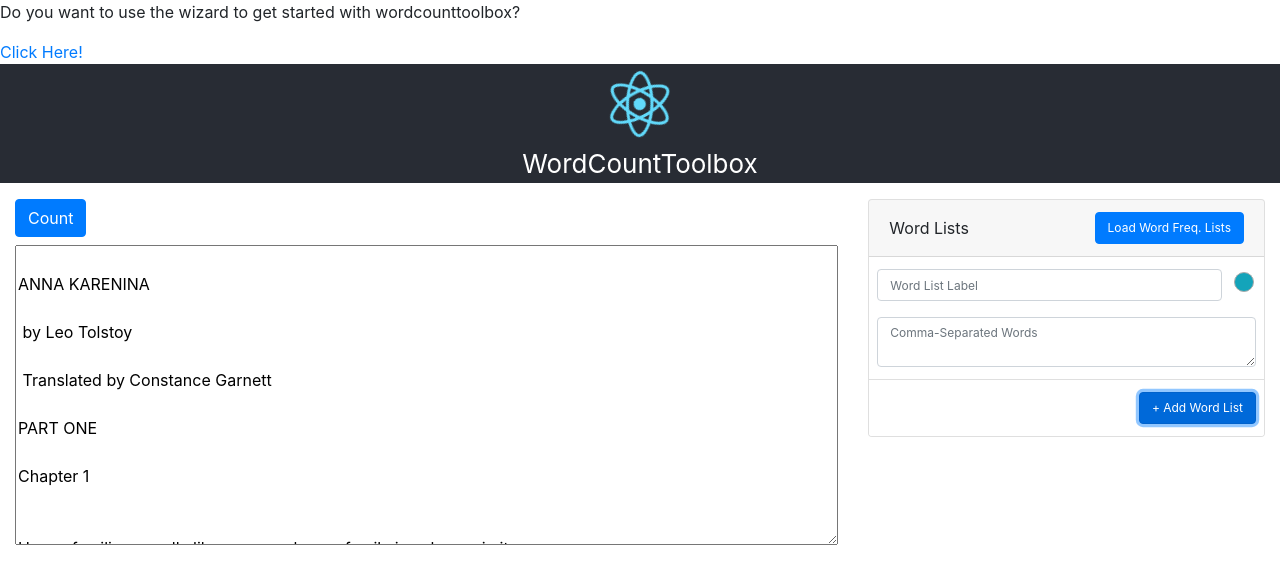
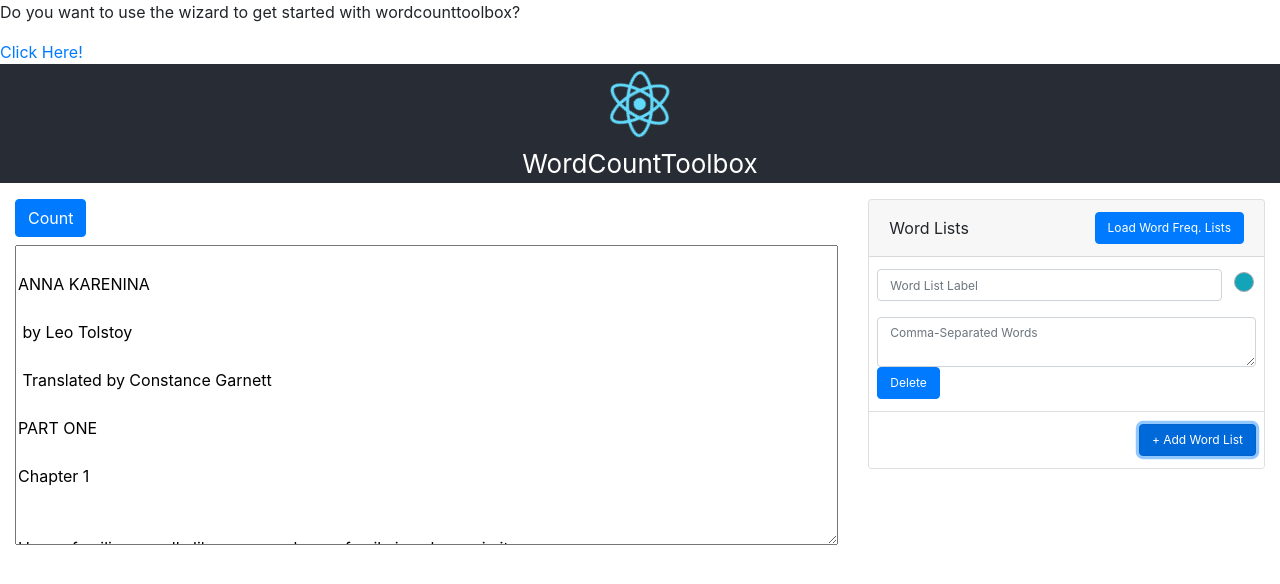
Before and after one commit to ehsabd/wordcounttoolbox, a React (Create React App) app: page / in a window 1280 px wide. Both pictures are taken after a click on the button "+ Add Word List". Shown: the top 584 px of the page. Built offline with nearby package versions, Linux system fonts and the light colour scheme.

Commit message:
delete wordlist function

```diff
--- a/src/App.js
+++ b/src/App.js
@@ -24,11 +24,16 @@
     this.textChanged = this.textChanged.bind(this);
     this.addWordList = this.addWordList.bind(this);
     this.loadWordFreqLists = this.loadWordFreqLists.bind(this);
+    this.deleteWordList = this.deleteWordList.bind(this);
 
   }
 
   componentDidMount(){
     this.loadWordLists();
+  }
+
+  deleteWordList(e, index){
+    this.saveWordLists(this.state.wordLists.filter((item, i)=>i !== index));
   }
 
   wordListItemChanged(index, obj) {
@@ -78,7 +83,7 @@
              <WordCounter textChanged={this.textChanged} text={this.state.text} wordLists={this.state.wordLists}></WordCounter>
             </div>
             <div className="col-sm-4">
-              <WordListsContainer addWordList={this.addWordList} loadWordFreqLists={this.loadWordFreqLists} itemChanged={this.wordListItemChanged} wordLists={this.state.wordLists}></WordListsContainer>
+              <WordListsContainer addWordList={this.addWordList} deleteWordList={this.deleteWordList} loadWordFreqLists={this.loadWordFreqLists} itemChanged={this.wordListItemChanged} wordLists={this.state.wordLists}></WordListsContainer>
             </div>
           </div>
 
--- a/src/WordListItem.js
+++ b/src/WordListItem.js
@@ -57,6 +57,10 @@
                 <textarea className="form-control" onChange={this.itemWordsChanged} value={this.props.wordListWords} placeholder="Comma-Separated Words"></textarea>
               </div>
             </div>
+            <div className="col-6">
+            <button onClick={this.props.deleteClicked} className="btn btn-primary">Delete</button>
+
+            </div>
           </div>
         </li>
       )
--- a/src/WordLists.js
+++ b/src/WordLists.js
@@ -26,6 +26,7 @@
               wordListWords={item.words}
               wordListColor={item.color}
               itemChanged={this.props.itemChanged}
+              deleteClicked={(e)=>{this.props.deleteWordList(e, index)}}
               colorPickerColors={this.colorPickerColors}></WordListItem>
 
             })
```
